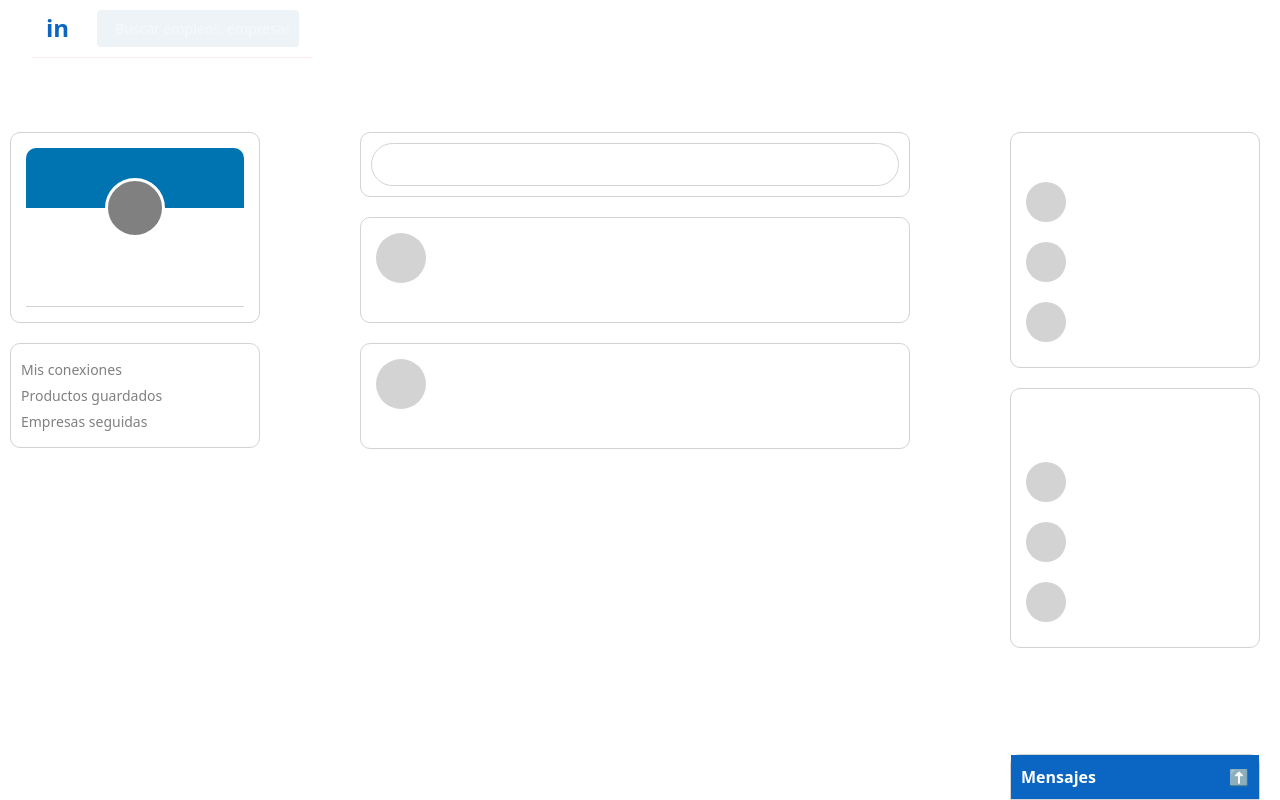
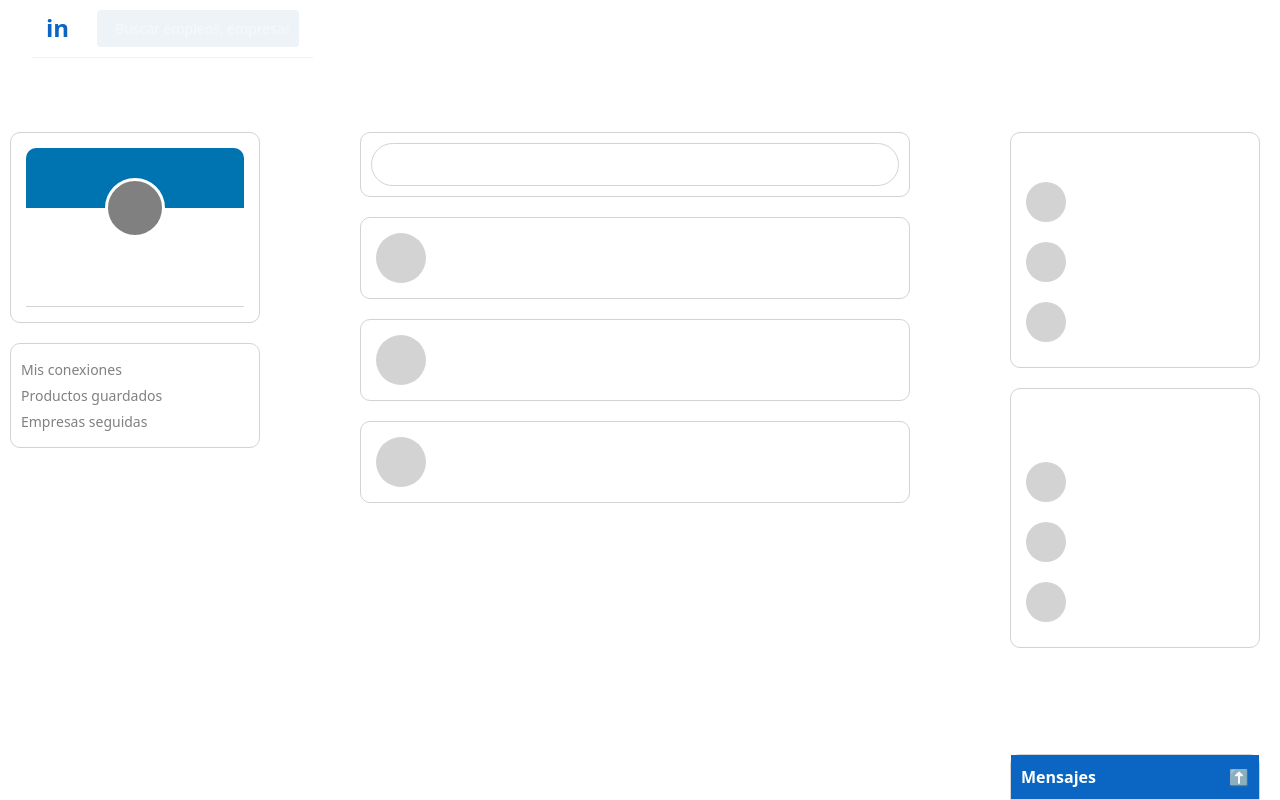
Before and after one commit to tocinochan033/mercado_cercano, a React (Vite) app: page / in a window 1280 px wide. Built offline with nearby package versions, Linux system fonts and the light colour scheme.

Commit message:
text aling left

```diff
--- a/src/App.css
+++ b/src/App.css
@@ -288,11 +288,13 @@
 }
 
 .post__header > h4 {
+    text-align: left;
     margin: 0;
     font-size: 16px;
 }
 
 .post__description {
+    text-align: left;
     font-size: 14px;
     margin-top: 5px;
 }
@@ -345,10 +347,11 @@
 }
 
 .chatWidget__content {
+    text-align: left;
     height: 300px;
     padding: 10px;
     overflow-y: scroll;
-    display: none; /* Inicialmente oculto */
+    display: none;
 }
 
 /* Clase para mostrar el contenido */
--- a/src/components/Feed.jsx
+++ b/src/components/Feed.jsx
@@ -7,6 +7,7 @@ function Feed() {
   const posts = [
     { id: 1, title: 'Empresa', body: 'elwkgh...hwieofw' },
     { id: 2, title: 'Empresa', body: 'elwkgh...hwieofw' },
+    { id: 3, title: 'Sony', body: 'cuerpo del texto'},
   ];
 
   return (
--- a/src/components/Post.jsx
+++ b/src/components/Post.jsx
@@ -8,7 +8,6 @@ function Post({ title, body }) {
       <div className="post__body">
         <div className="post__header">
           <h4>{title}</h4>
-          <p>Empresa</p>
         </div>
         <div className="post__description">
           <p>{body}</p>
```
